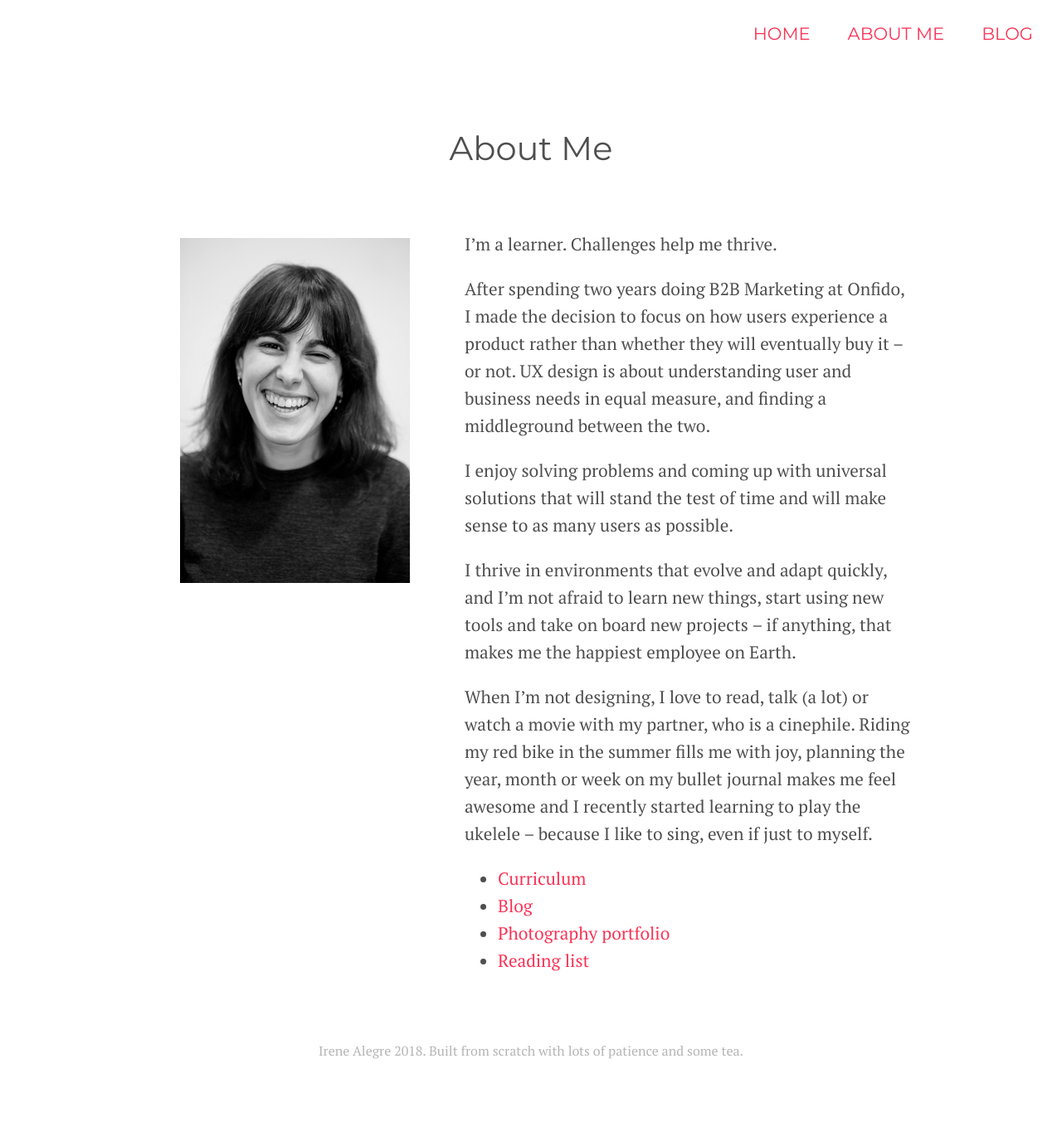
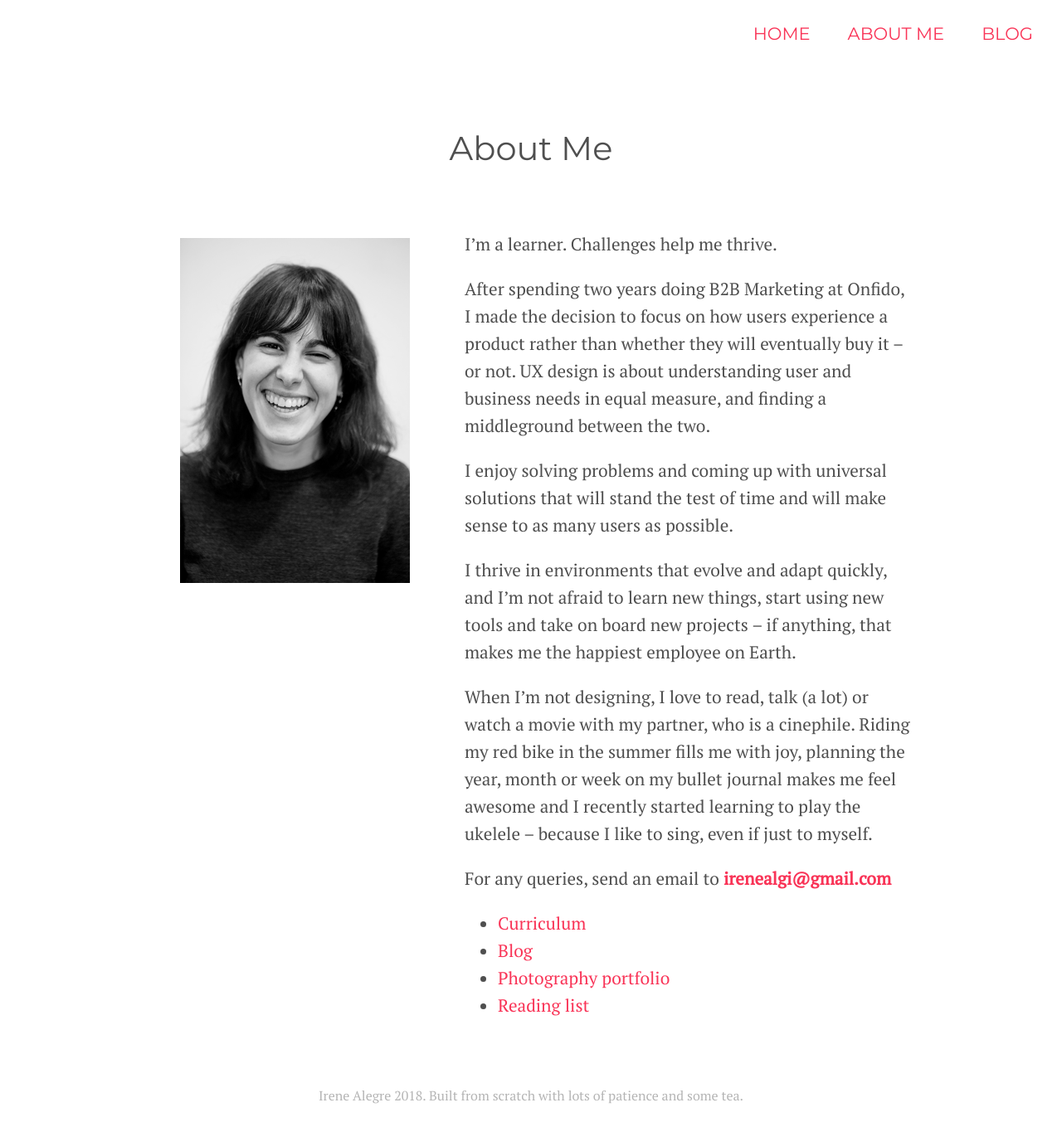
Before and after one commit to irenealgi/irenealegre.com, a Jekyll site: the page built from about.md, in a window 1280 px wide. Shown: the whole page at 83% size. Built offline with Jekyll 4.4.1, drawn with Linux system fonts in a browser that asks for light colours; before the commit the page ends 1299 px from its top, so only the background shows below that.

Commit message:
adding email address
Former-commit-id: 99605f10a6adc851f3277991d0cef677c5436185

```diff
--- a/about.md
+++ b/about.md
@@ -13,6 +13,8 @@ I thrive in environments that evolve and adapt quickly, and I’m not afraid to
 
 When I’m not designing, I love to read, talk (a lot) or watch a movie with my partner, who is a cinephile. Riding my red bike in the summer fills me with joy, planning the year, month or week on my bullet journal makes me feel awesome and I recently started learning to play the ukelele – because I like to sing, even if just to myself.
 
+For any queries, send an email to **<irenealgi@gmail.com>**
+
 * [Curriculum](/curriculum)
 * [Blog](/blog)
 * [Photography portfolio](https://www.flickr.com/photos/25124902@N04/albums/72157671009291723)
```
